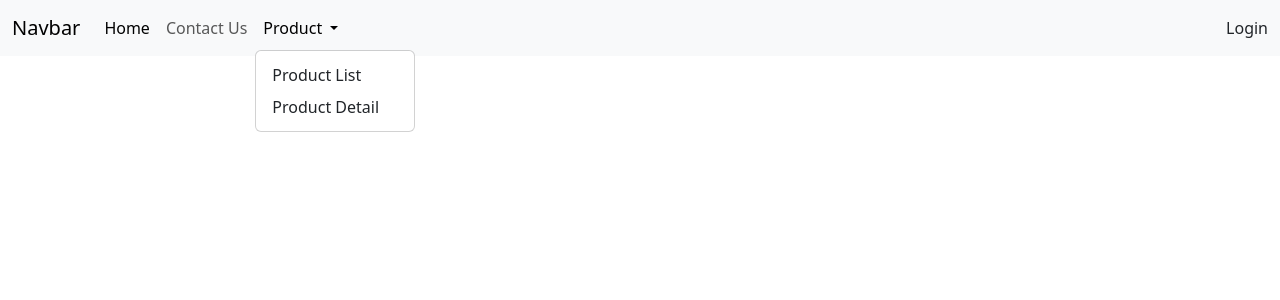
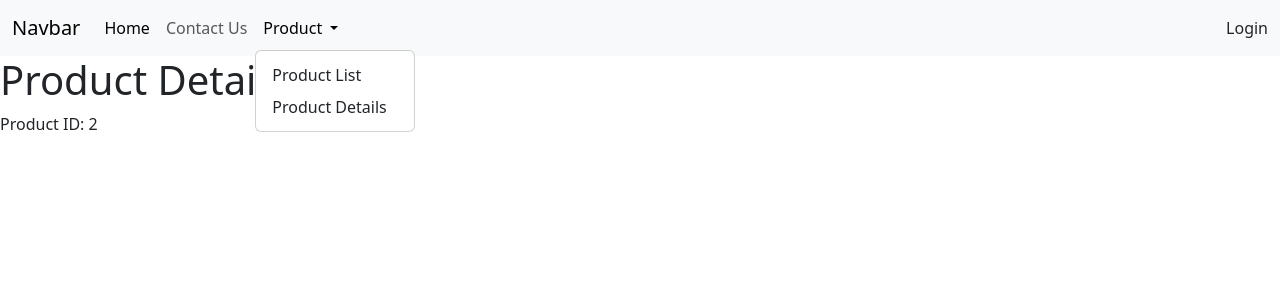
Before and after one commit to Tyler-Ke/vue-router, a Vue app: page /product/2 in a window 1280 px wide. Both pictures are taken after a click on the button "Product". Shown: the top 300 px of the page. Built offline with nearby package versions, Linux system fonts and the light colour scheme.

Commit message:
added product pages with route params

```diff
--- a/src/App.vue
+++ b/src/App.vue
@@ -1,8 +1,8 @@
 <template>
-  <Header></Header>
-  <router-view></router-view>
+   <Header></Header>
+   <router-view></router-view>
 </template>
 
 <script setup>
-import Header from './components/Layout/Header.vue';
+import Header from "./components/Layout/Header.vue";
 </script>
--- a/src/components/Layout/Header.vue
+++ b/src/components/Layout/Header.vue
@@ -2,24 +2,53 @@
    <nav class="navbar navbar-expand-lg bg-body-tertiary">
       <div class="container-fluid">
          <a class="navbar-brand" href="#">Navbar</a>
-      <button class="navbar-toggler" type="button" data-bs-toggle="collapse" data-bs-target="#navbarSupportedContent" aria-controls="navbarSupportedContent" aria-expanded="false" aria-label="Toggle navigation">
+         <button
+            class="navbar-toggler"
+            type="button"
+            data-bs-toggle="collapse"
+            data-bs-target="#navbarSupportedContent"
+            aria-controls="navbarSupportedContent"
+            aria-expanded="false"
+            aria-label="Toggle navigation"
+         >
             <span class="navbar-toggler-icon"></span>
          </button>
          <div class="collapse navbar-collapse" id="navbarSupportedContent">
             <ul class="navbar-nav me-auto mb-2 mb-lg-0">
                <li class="nav-item">
-            <router-link class="nav-link active" aria-current="page" to="/">Home</router-link>
+                  <router-link
+                     class="nav-link active"
+                     aria-current="page"
+                     to="/"
+                     >Home</router-link
+                  >
                </li>
                <li class="nav-item">
-            <router-link class="nav-link" to="/contact">Contact Us</router-link>
+                  <router-link class="nav-link" to="/contact"
+                     >Contact Us</router-link
+                  >
                </li>
                <li class="nav-item dropdown">
-            <a class="nav-link dropdown-toggle" href="#" role="button" data-bs-toggle="dropdown" aria-expanded="false">
+                  <a
+                     class="nav-link dropdown-toggle"
+                     href="#"
+                     role="button"
+                     data-bs-toggle="dropdown"
+                     aria-expanded="false"
+                  >
                      Product
                   </a>
                   <ul class="dropdown-menu">
-              <li><a class="dropdown-item" href="#">Product List</a></li>
-              <li><a class="dropdown-item" href="#">Product Detail</a></li>
+                     <li>
+                        <router-link class="dropdown-item" to="/productlist"
+                           >Product List</router-link
+                        >
+                     </li>
+                     <li>
+                        <router-link class="dropdown-item" to="#"
+                           >Product Details</router-link
+                        >
+                     </li>
                   </ul>
                </li>
             </ul>
--- a/src/components/Product/ProductDetails.vue
+++ b/src/components/Product/ProductDetails.vue
@@ -1,2 +1,12 @@
 <template>
+   <div>
+      <h1>Product Details</h1>
+      <p>Product ID: {{ route.params.productId }}</p>
+   </div>
 </template>
+
+<script setup>
+import { useRoute } from "vue-router";
+const route = useRoute();
+console.log(route.params);
+</script>
```
Also changed, not shown: src/Router/routes.js (+10 -0 lines). Lines whose indentation alone changed are shown as unchanged.
